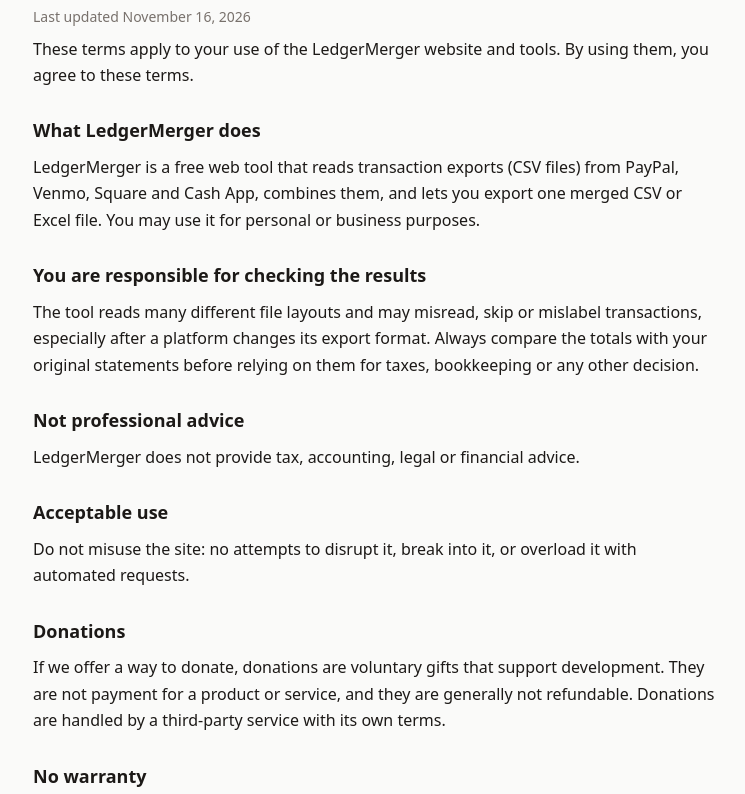
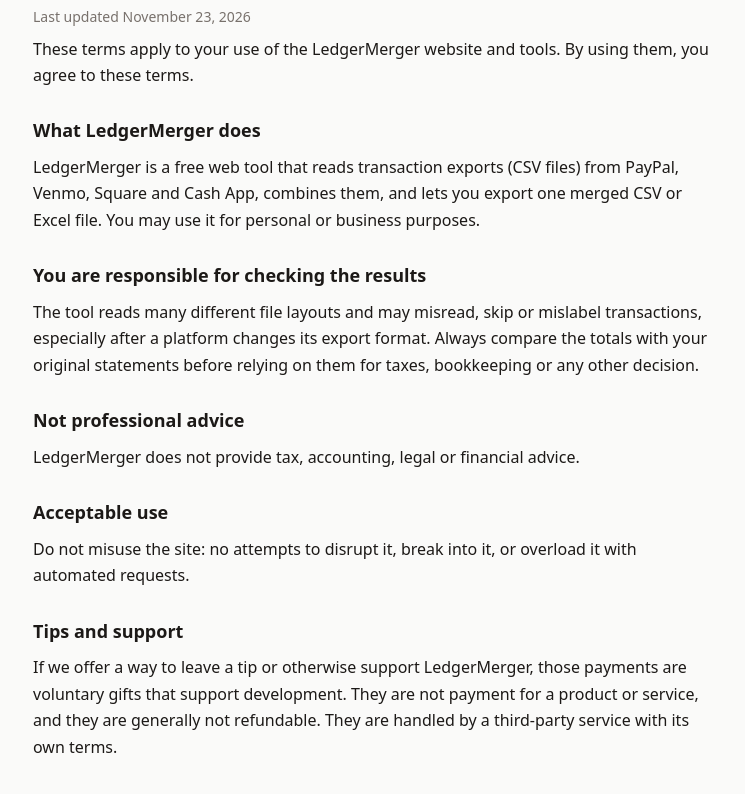
Before and after one commit to 7v72bc5c4y-lang/LedgerMerger, a plain HTML site: page terms.html in a window 1280 px wide. Shown: the part 151-945 px from the top of the page, without its empty margins (263-1008 px from the left). Drawn offline with Linux system fonts and the light colour scheme.

Commit message:
Add files via upload

```diff
--- a/terms.html
+++ b/terms.html
@@ -19,7 +19,7 @@ h1{margin:0 0 4px;font-size:30px;letter-spacing:-.02em}h2{margin:28px 0 6px;font
 <main>
 <a class="brand" href="/"><svg class="logo" viewBox="0 0 1024 1024" aria-hidden="true"><rect width="1024" height="1024" rx="224" fill="#1c1917"/><path d="M230 320L500 512L230 704M500 512H700" fill="none" stroke="#fafaf9" stroke-width="76" stroke-linecap="round" stroke-linejoin="round"/><path d="M690 372V652L850 512Z" fill="#fafaf9"/></svg><b>LedgerMerger</b></a>
 <h1>Terms of Use</h1>
-<p class="mute">Last updated November 16, 2026</p>
+<p class="mute">Last updated November 23, 2026</p>
 <p>These terms apply to your use of the LedgerMerger website and tools. By using them, you agree to these terms.</p>
 <h2>What LedgerMerger does</h2>
 <p>LedgerMerger is a free web tool that reads transaction exports (CSV files) from PayPal, Venmo, Square and Cash App, combines them, and lets you export one merged CSV or Excel file. You may use it for personal or business purposes.</p>
@@ -29,8 +29,8 @@ h1{margin:0 0 4px;font-size:30px;letter-spacing:-.02em}h2{margin:28px 0 6px;font
 <p>LedgerMerger does not provide tax, accounting, legal or financial advice.</p>
 <h2>Acceptable use</h2>
 <p>Do not misuse the site: no attempts to disrupt it, break into it, or overload it with automated requests.</p>
-<h2>Donations</h2>
-<p>If we offer a way to donate, donations are voluntary gifts that support development. They are not payment for a product or service, and they are generally not refundable. Donations are handled by a third-party service with its own terms.</p>
+<h2>Tips and support</h2>
+<p>If we offer a way to leave a tip or otherwise support LedgerMerger, those payments are voluntary gifts that support development. They are not payment for a product or service, and they are generally not refundable. They are handled by a third-party service with its own terms.</p>
 <h2>No warranty</h2>
 <p>LedgerMerger is provided “as is” and “as available,” without warranties of any kind, express or implied, including accuracy, reliability, fitness for a particular purpose and uninterrupted availability.</p>
 <h2>Limit of liability</h2>
```
Also changed, not shown: index.html (+4 -4 lines), privacy.html (+2 -2 lines).
